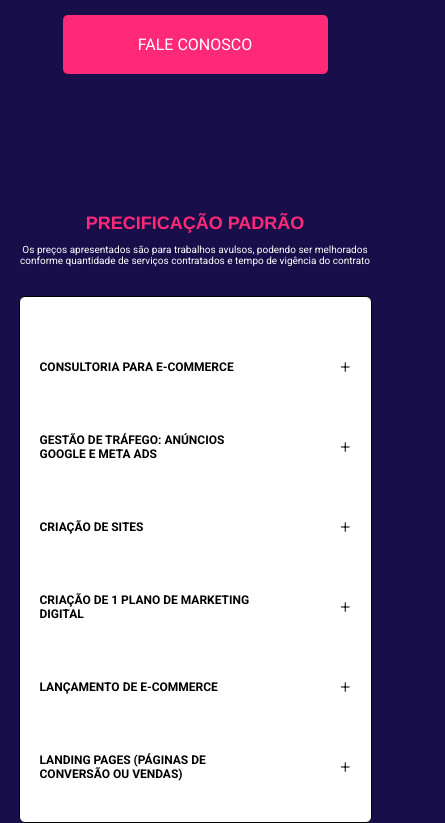
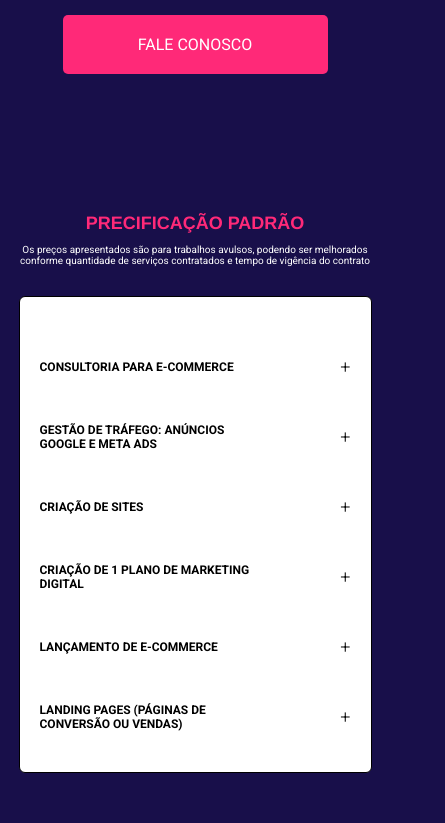
Before and after one commit to Thyzxt/desenvolvimento-web-agencia-marketing-digital, a plain HTML site: page servicos.html in a window 390 px wide. Shown: the part 2619-3442 px from the top of the page, 445 px wide, since content can reach past the window. Drawn offline with Linux system fonts and the light colour scheme.

Commit message:
modificando a responsividade da pagina de servicos

```diff
--- a/css/home.css
+++ b/css/home.css
@@ -523,6 +523,8 @@ p.visible, a.visible, h3.visible, h2.visible, li.visible, img.visible{
 
     .main h2{
 
+        margin: auto;
+        width: 65%;
         font-size: 26px;}
 
     .section-cards{
--- a/css/servicos.css
+++ b/css/servicos.css
@@ -1,5 +1,6 @@
 body{
 
+    overflow-x: hidden;
     background-color: #180f4a;}
 
 nav{
@@ -400,7 +401,7 @@ nav{
 
         width: 55%;
         height: 30%;
-        margin-right: 40px;}
+        margin-right: 35px;}
 
     .traffic-list h4{
 
@@ -471,7 +472,7 @@ nav{
 
     .plan-title{
 
-        margin-top: 50px;
+        margin-top: 40px;
         display: flex;
         align-items: center;
         height: 30px;
@@ -506,6 +507,4 @@ nav{
 
     .plan-content span{
 
-        font-size: 10px !important;}
-
-    }
+        font-size: 10px;}}
--- a/servicos.html
+++ b/servicos.html
@@ -244,7 +244,7 @@
                         <li>Sessão Blog;</li>
                         <li>Setup de servidor de hospedagem da empresa.</li>
                     </ul>
-                    <p>FASE DO NEGÓCIO: lançamento, vendas em baixa ou baixo relacionamento com clientes</p>
+                    <p>NEGÓCIO: lançamento, vendas em baixa ou baixo relacionamento com clientes</p>
                     <h3>Projetos a partir de R$10.500</h3>
                 </div>
             </article>
@@ -263,7 +263,7 @@
                             + promoções, parcerias, ofertas e conteúdos com dia a dia da empresa;</li>
                         <li>Definição de orçamento para publicidade em mídias sociais</li>
                     </ul>
-                    <p>FASE DO NEGÓCIO: lançamento ou vendas em baixa</p>
+                    <p>NEGÓCIO: lançamento ou vendas em baixa</p>
                     <h3>Projetos a partir de R$4.500 (valor único)</h3>
                 </div>
             </article>
@@ -286,7 +286,7 @@
                         <li>Painel para gestão completa da loja (cadastro de produtos, controle de estoque e workflow de pedidos);</li>
                         <li>Treinamento para equipe de e-commerce;</li>
                     </ul>
-                    <p>FASE DO NEGÓCIO: lançamento, vendas em baixa</p>
+                    <p>NEGÓCIO: lançamento, vendas em baixa</p>
                     <h3>Projetos a partir de R$12.500 (valor único)</h3>
                 </div>
             </article>
```
